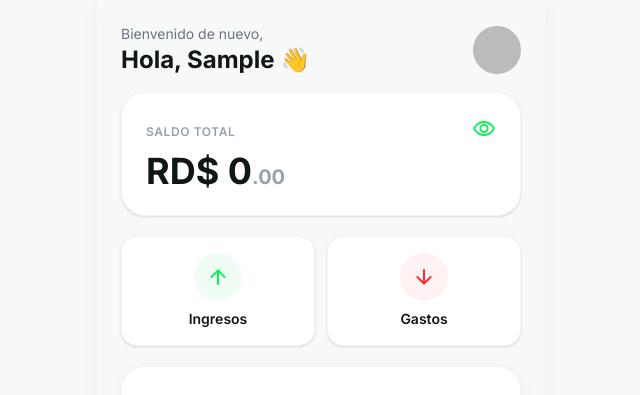
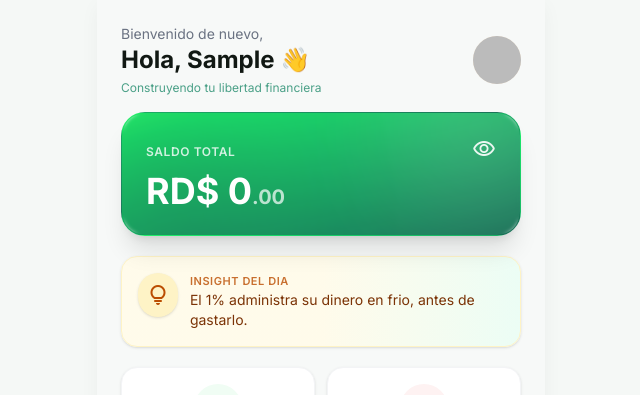
Before and after one commit to saul640/freenanzas-app, a React (Vite) app: page / in a window 1280 px wide. Shown: the top 395 px of the page, without its empty margins (319-959 px from the left). Built offline with nearby package versions, Linux system fonts and the light colour scheme; no server answers; the database is empty; sample sign-in values are in the browser's storage.

Commit message:
style: Rediseño visual premium del Dashboard e Insight del día (UI/UX)

```diff
--- a/src/components/Dashboard.jsx
+++ b/src/components/Dashboard.jsx
@@ -58,6 +58,7 @@ export default function Dashboard() {
                     <div>
                         <p className="text-sm text-gray-500">Bienvenido de nuevo,</p>
                         <h1 className="text-2xl font-bold">Hola, {userName} 👋</h1>
+                        <p className="text-xs text-emerald-700/70 mt-1">Construyendo tu libertad financiera</p>
                     </div>
                     <button onClick={handleLogout} className="w-12 h-12 rounded-full bg-orange-100 flex items-center justify-center overflow-hidden">
                         {currentUser?.photoURL ? (
@@ -73,26 +74,40 @@ export default function Dashboard() {
             <div className="flex-1 overflow-y-auto px-6 space-y-5 pb-28">
 
                 {/* Balance Card */}
-                <div className="bg-white rounded-3xl p-6 shadow-sm border border-gray-100">
-                    <div className="flex justify-between items-center mb-1">
-                        <p className="text-xs text-gray-400 font-semibold tracking-wider uppercase">Saldo Total</p>
-                        <button onClick={() => setShowBalance(!showBalance)} className="text-primary">
+                <div className="relative overflow-hidden rounded-3xl p-6 shadow-xl border border-white/10 bg-gradient-to-br from-[#0df259] to-emerald-800">
+                    <div className="absolute -top-16 -right-10 w-40 h-40 bg-white/20 rounded-full blur-3xl" aria-hidden="true"></div>
+                    <div className="absolute -bottom-20 -left-16 w-52 h-52 bg-emerald-900/30 rounded-full blur-3xl" aria-hidden="true"></div>
+                    <div className="absolute inset-0 bg-white/10 backdrop-blur-[2px]" aria-hidden="true"></div>
+                    <div className="relative z-10 flex justify-between items-center mb-1">
+                        <p className="text-xs text-white/80 font-semibold tracking-wider uppercase">Saldo Total</p>
+                        <button onClick={() => setShowBalance(!showBalance)} className="text-white/90 hover:text-white transition-colors">
                             <span className="material-symbols-rounded text-xl">{showBalance ? 'visibility' : 'visibility_off'}</span>
                         </button>
                     </div>
-                    <h2 className="text-4xl font-bold">
+                    <h2 className="relative z-10 text-4xl font-bold text-white">
                         {showBalance ? (
-                            <>RD$ {formatMoney(balance.total)}<span className="text-xl text-gray-400">.00</span></>
+                            <>RD$ {formatMoney(balance.total)}<span className="text-xl text-white/70">.00</span></>
                         ) : (
                             'RD$ ••••••'
                         )}
                     </h2>
                     {balance.income > 0 && (
-                        <p className="text-sm text-primary mt-2 flex items-center gap-1">
+                        <p className="relative z-10 text-sm text-white/90 mt-2 inline-flex items-center gap-1 bg-white/15 px-2.5 py-1 rounded-full">
                             <span className="material-symbols-rounded text-sm">trending_up</span>
                             Activo
                         </p>
                     )}
+                </div>
+
+                {/* Insight del día */}
+                <div className="flex items-start gap-3 rounded-2xl border border-amber-100 bg-gradient-to-r from-amber-50 via-amber-50 to-emerald-50 p-4 shadow-sm">
+                    <div className="w-11 h-11 rounded-full bg-amber-100 text-amber-700 flex items-center justify-center shadow-sm">
+                        <span className="material-symbols-rounded">lightbulb</span>
+                    </div>
+                    <div>
+                        <p className="text-[11px] font-semibold uppercase tracking-wider text-amber-700/80">Insight del dia</p>
+                        <p className="text-sm text-amber-900">El 1% administra su dinero en frio, antes de gastarlo.</p>
+                    </div>
                 </div>
 
                 {/* Quick Actions */}
@@ -169,7 +184,7 @@ export default function Dashboard() {
                     ) : (
                         <div className="space-y-3">
                             {transactions.slice(0, 5).map(tx => (
-                                <div key={tx.id} className="flex items-center justify-between bg-white rounded-2xl p-4 shadow-sm border border-gray-50">
+                                <div key={tx.id} className="flex items-center justify-between bg-white rounded-2xl p-4 shadow-md border border-gray-50 transition-transform duration-200 hover:-translate-y-1 hover:shadow-lg">
                                     <div className="flex items-center gap-3">
                                         <div className={`w-11 h-11 rounded-xl flex items-center justify-center ${getCategoryColor(tx.category)}`}>
                                             <span className="material-symbols-rounded text-xl">{getCategoryIcon(tx.category)}</span>
```
